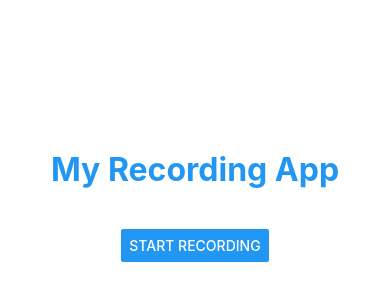
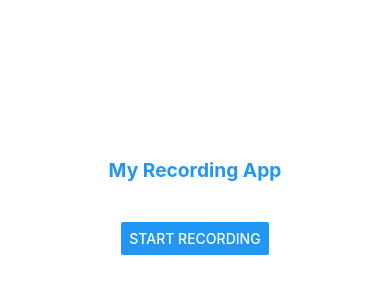
Before and after one commit to TedHopewell/Voice-Recorder, a React Native app: screen / in a window 390 px wide. Shown: the part 216-516 px from the top of the page. Built offline with nearby package versions, Linux system fonts and the light colour scheme.

Commit message:
recording-app-modification

```diff
--- a/App.js
+++ b/App.js
@@ -1,7 +1,7 @@
 
 import React from 'react';
 import { StatusBar } from 'expo-status-bar';
-import { StyleSheet, Text, View, Button, ImageBackground } from 'react-native';
+import { StyleSheet, Text, View, Button, } from 'react-native';
 import { Audio } from 'expo-av';
 
 const image = {uri: "https://cdn3.geckoandfly.com/wp-content/uploads/2018/11/530-audio-recording.jpg" };
@@ -83,6 +83,7 @@ export default function App() {
   );
 }
 
+const radius = 20;
 const styles = StyleSheet.create({
   container: {
     flex: 1,
@@ -91,10 +92,9 @@ const styles = StyleSheet.create({
     backgroundColor:'white'
   },
   h1:{
-    fontSize:'2em',
+    fontSize:'1.2em',
     fontWeight:'bold',
     color:'rgb(33,150,243)',
-    backgroundColor:'white',
     marginBottom:'40px',
   },
   row:{
@@ -110,6 +110,7 @@ const styles = StyleSheet.create({
   },
   button:{
     margin: 16,
+    borderRadius: radius,
   },
   img: {
     height: '100%',
```
